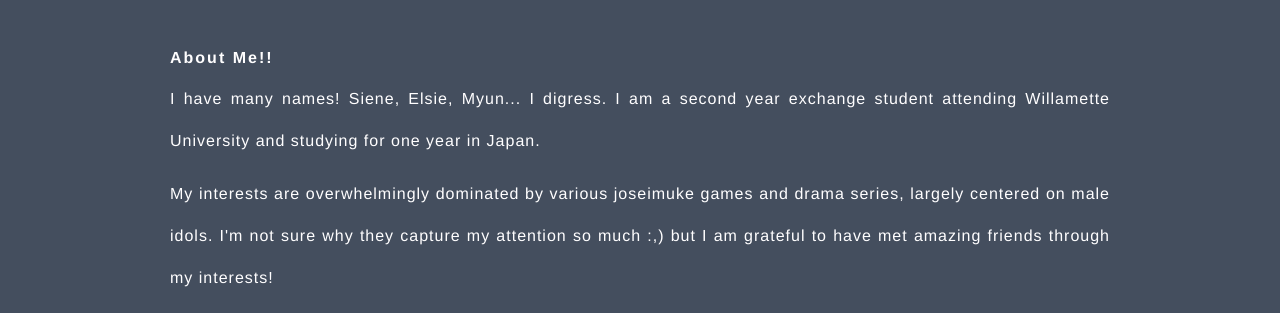
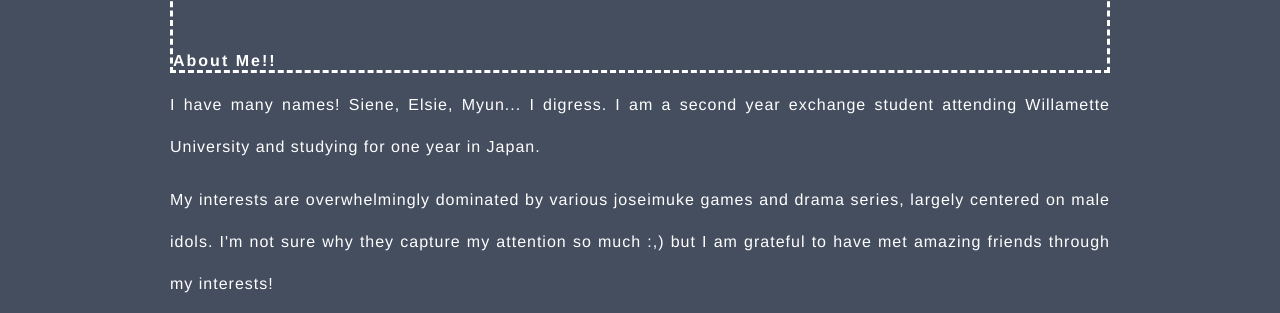
Before and after one commit to myuntachis/23915011, a plain HTML site: page about.html in a window 1280 px wide. Shown: the part 414-727 px from the top of the page. Drawn offline with Linux system fonts and the light colour scheme.

Commit message:
Update about.html

```diff
--- a/about.html
+++ b/about.html
@@ -27,7 +27,7 @@
 	</div>
 	<div class="content">
 		<div>
-			<h3>About Me!!</h3>
+			<h3 style="border-style: dashed">About Me!!</h3>
 			<p>I have many names! Siene, Elsie, Myun... I digress. I am a second year exchange student attending Willamette University and studying for one year in Japan. </p>
 				<p>My interests are overwhelmingly dominated by various joseimuke games and drama series, largely centered on male idols. I'm not sure why they capture my attention so much :,) but I am grateful to have met amazing friends through my interests!</p>
 				<p>My hobbies include drawing, painting, music, and sewing. I also dabble in hobby translation for my interests, and hope to improve enough to perhaps make a career out of it.  </p>
```
